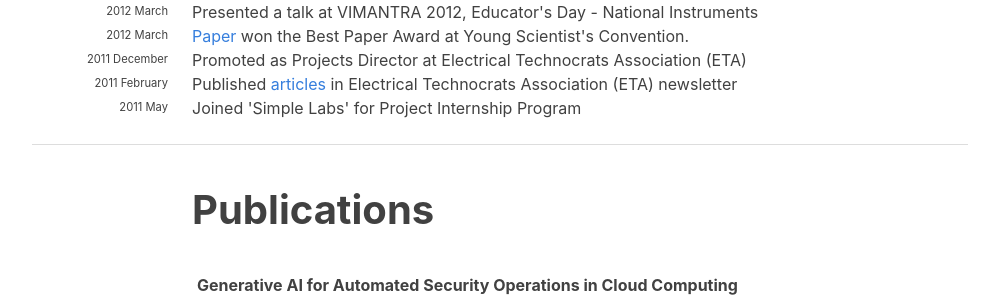
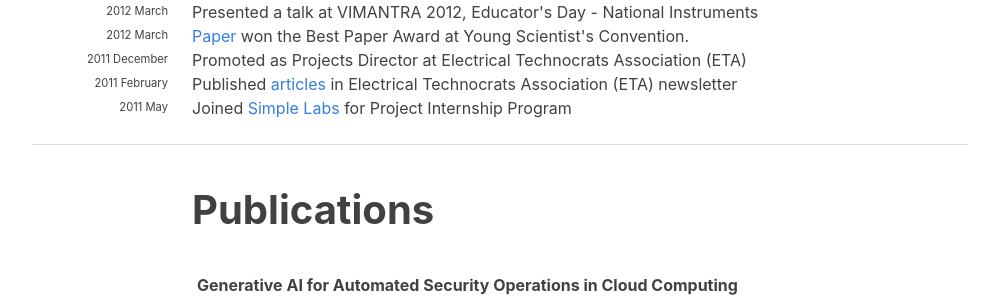
Before and after one commit to hariharanragothaman/hariharanragothaman.github.io, a Jekyll site: the page built from index.md, in a window 1280 px wide and 900 px high, scrolled down 1492 px. Shown: the part 162-459 px from the top of the window, without its empty margins (140-1139 px from the left). Built offline with Jekyll 4.4.1, drawn with Linux system fonts in a browser that asks for light colours; nearby versions of some CDN libraries; some web fonts are replaced; some of the changed lines change nothing that is shown.

Commit message:
Polishes and Updates

```diff
--- a/_data/news.yaml
+++ b/_data/news.yaml
@@ -104,4 +104,4 @@
 
 - year: 2011
   year-extra: May
-  description: Joined 'Simple Labs' for Project Internship Program
+  description: Joined <a href="https://www.simplelabs.co.in/">Simple Labs</a> for Project Internship Program
```
